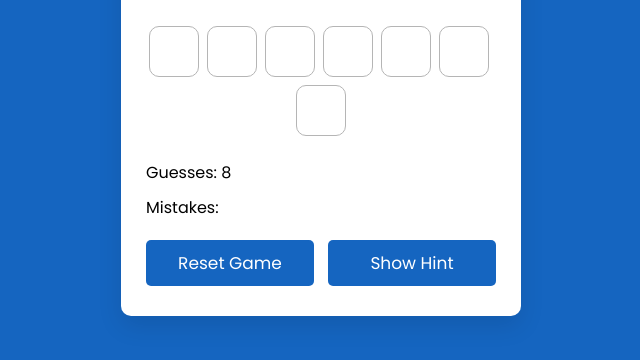
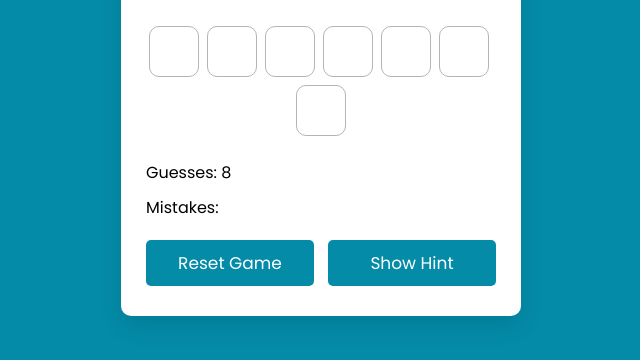
Before and after one commit to epellini/Website_GuessTheWord, a plain HTML site: page index.html in a window 1280 px wide. Shown: the part 294-654 px from the top of the page, without its empty margins (319-959 px from the left). Drawn offline with Linux system fonts and the light colour scheme.

Commit message:
Update: background color

```diff
--- a/style.css
+++ b/style.css
@@ -13,7 +13,7 @@ body{
     align-items: center;
     justify-content: center;
     padding: 0 10px;
-    background-color: #1565c0;
+    background-color: #048ba8;
 }
 
 .wrong {
@@ -94,7 +94,7 @@ body{
     outline: none;
     padding: 10px 0;
     font-size: 17px;
-    background-color: #1565c0;
+    background-color: #048ba8;
     border-radius: 5px;
     transition: all 0.3s ease;
 }
```
